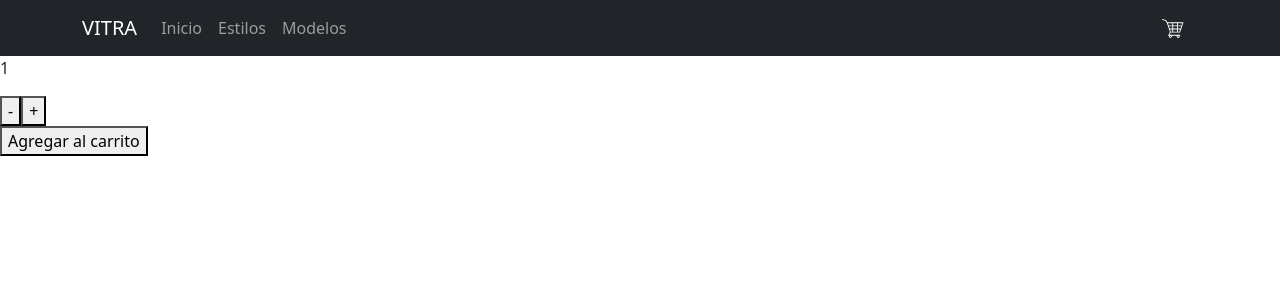
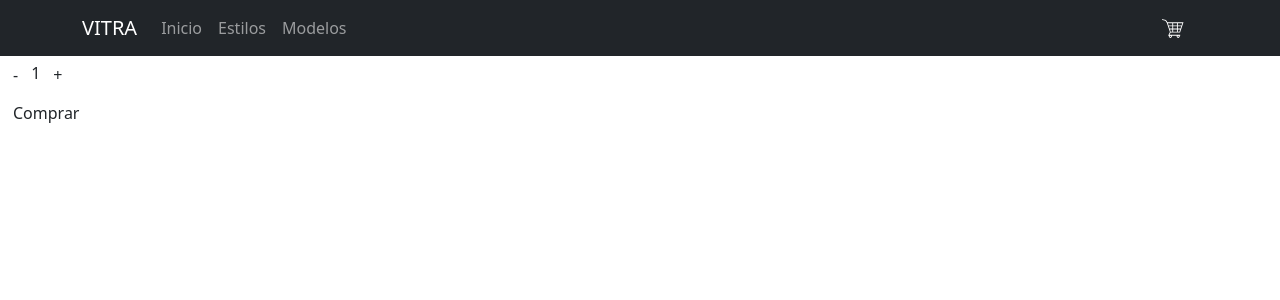
Before and after one commit to BadWolf1899/shop-lopez, a React (Create React App) app: page / in a window 1280 px wide. Shown: the top 300 px of the page. Built offline with nearby package versions, Linux system fonts and the light colour scheme.

Commit message:
Boton counter

```diff
--- a/src/components/CartWidget.js
+++ b/src/components/CartWidget.jsx
@@ -1,4 +1,3 @@
-import react from 'react';
 import Container from 'react-bootstrap/Container';
 import { GiShoppingCart } from 'react-icons/gi';
 
--- a/src/components/ItemCount.js
+++ /dev/null
@@ -1,32 +0,0 @@
-import React, {useState}  from 'react';
-
-const ItemCount = ( {initial, stock, onAdd} ) => {
-
-    const [counter, setCounter] = useState(initial)
-
-    const increase = () =>{
-        if(counter < stock ){
-            const aux = counter+1
-            setCounter(aux)
-    }
-}
-    const decrease = () =>{
-        if(counter > initial ){
-            const aux = counter-1
-            setCounter(aux)
-    }
-}
-
-    return (
-    <div>
-        <div>
-            <p>{counter}</p>
-            <button onClick={decrease}>-</button>
-            <button onClick={increase}>+</button>
-        </div>
-        <button onClick={onAdd}>Agregar al carrito</button>
-    </div>
-    )
-}
-
-export default ItemCount;
--- /dev/null
+++ b/src/components/ItemCount.jsx
@@ -0,0 +1,32 @@
+import React, {useState}  from 'react';
+
+const ItemCount = ( {initial, stock, onAdd} ) => {
+
+    const [counter, setCounter] = useState(initial);
+
+    const inc = () =>{
+        if(counter < stock ){
+            const aux = counter+1
+            setCounter(aux);
+    }
+}
+    const dec = () =>{
+        if(counter > initial ){
+            const aux = counter-1
+            setCounter(aux);
+    }
+}
+
+    return (
+    <div>
+        <div>
+            <button className="btn" onClick={dec}>-</button>
+            <span>{counter}</span>
+            <button className="btn" onClick={inc}>+</button>
+        </div>
+        <button className="btn" onClick={()=>onAdd(counter)}>Comprar</button>
+    </div>
+    )
+}
+
+export default ItemCount;
--- a/src/components/NavBar.js
+++ b/src/components/NavBar.jsx
@@ -1,4 +1,3 @@
-import react from 'react';
 import Container from 'react-bootstrap/Container';
 import Nav from 'react-bootstrap/Nav';
 import Navbar from 'react-bootstrap/Navbar';
--- a/src/containers/ItemListContainer.js
+++ b/src/containers/ItemListContainer.jsx
@@ -3,14 +3,16 @@ import ItemCount from '../components/ItemCount';
 
 const ItemListContainer = ({greeting}) => {
 
-  const onAdd = (param) => alert("Selección agregada al carrito:"+param+" unidades.")
+  const onAdd = (param) =>{
+    console.log ('Compraste '+ (param)+ ' unidades');
+}
 
   return (
       <>
       <div>{greeting}</div>
       <ItemCount initial={1} stock={20} onAdd={onAdd} />
       </>
-    )
+    );
 }
 
 export default ItemListContainer;
--- a/src/index.js
+++ b/src/index.js
@@ -6,7 +6,7 @@ import 'bootstrap/dist/css/bootstrap.css';
 
 const root = ReactDOM.createRoot(document.getElementById('root'));
 root.render(
-  <React.StrictMode>
+ // <React.StrictMode>
     <App />
-  </React.StrictMode>
+ // </React.StrictMode>
 );
```
Also changed, not shown: src/App.jsx (renamed from src/App.js), src/styles/buttons.css (added).
